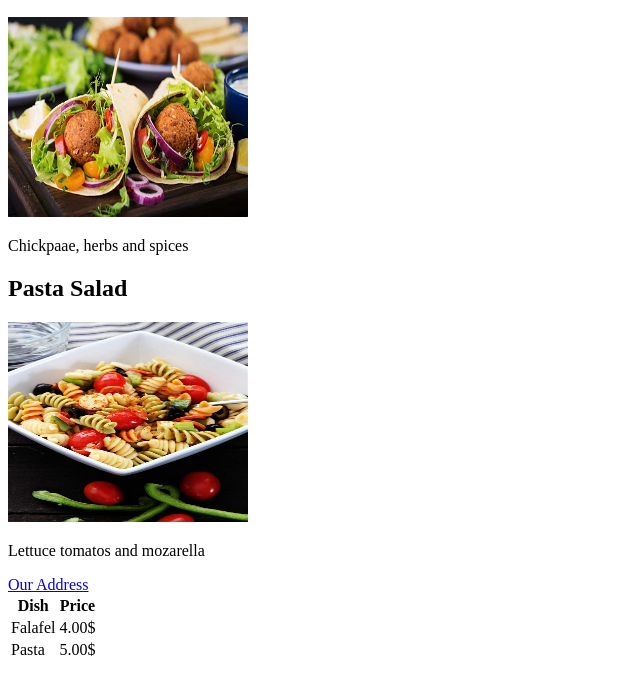
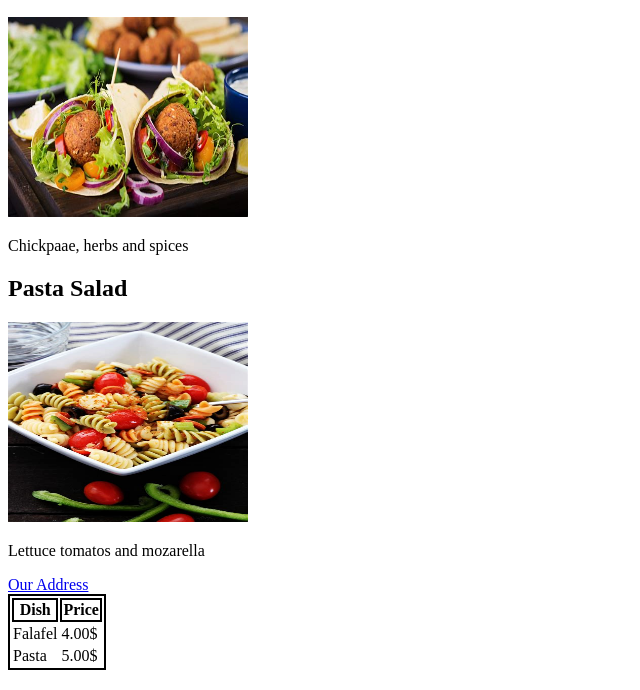
Before and after one commit to AshrafMuhammadNaeem/my-resturant, a plain HTML site: page index.html in a window 1280 px wide. Shown: the part 110-800 px from the top of the page, without its empty margins (0-640 px from the left). Drawn offline with Linux system fonts and the light colour scheme.

Commit message:
stylesheet addition
adding styling to border

```diff
--- a/index.html
+++ b/index.html
@@ -2,6 +2,7 @@
 <html>
     <head>
         <title>Little Lemon</title>
+        <link rel="stylesheet" href="style.css">
     </head>
     <body>
         <h1>Our Menu</h1>
--- /dev/null
+++ b/style.css
@@ -0,0 +1,3 @@
+table, th, tr{
+    border: 2px solid black;
+}
```
